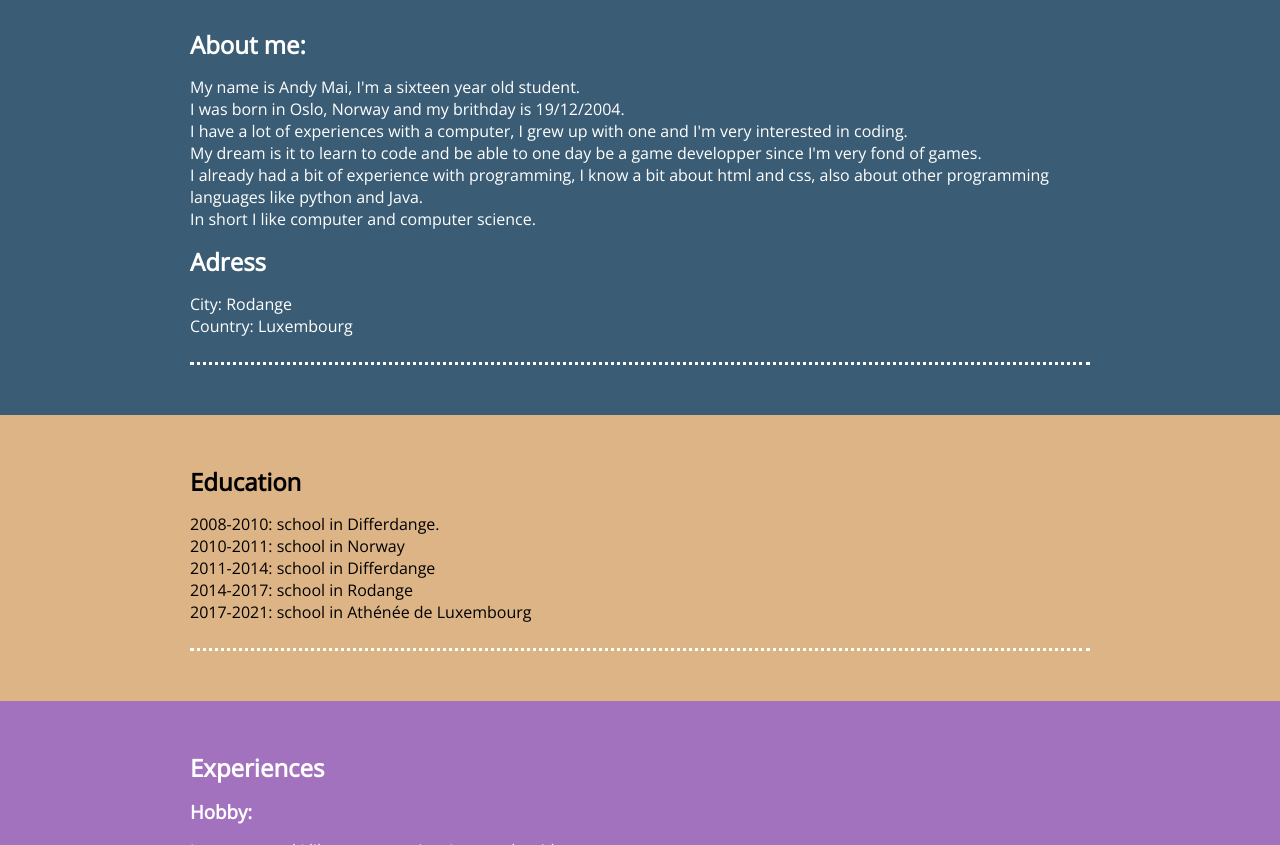
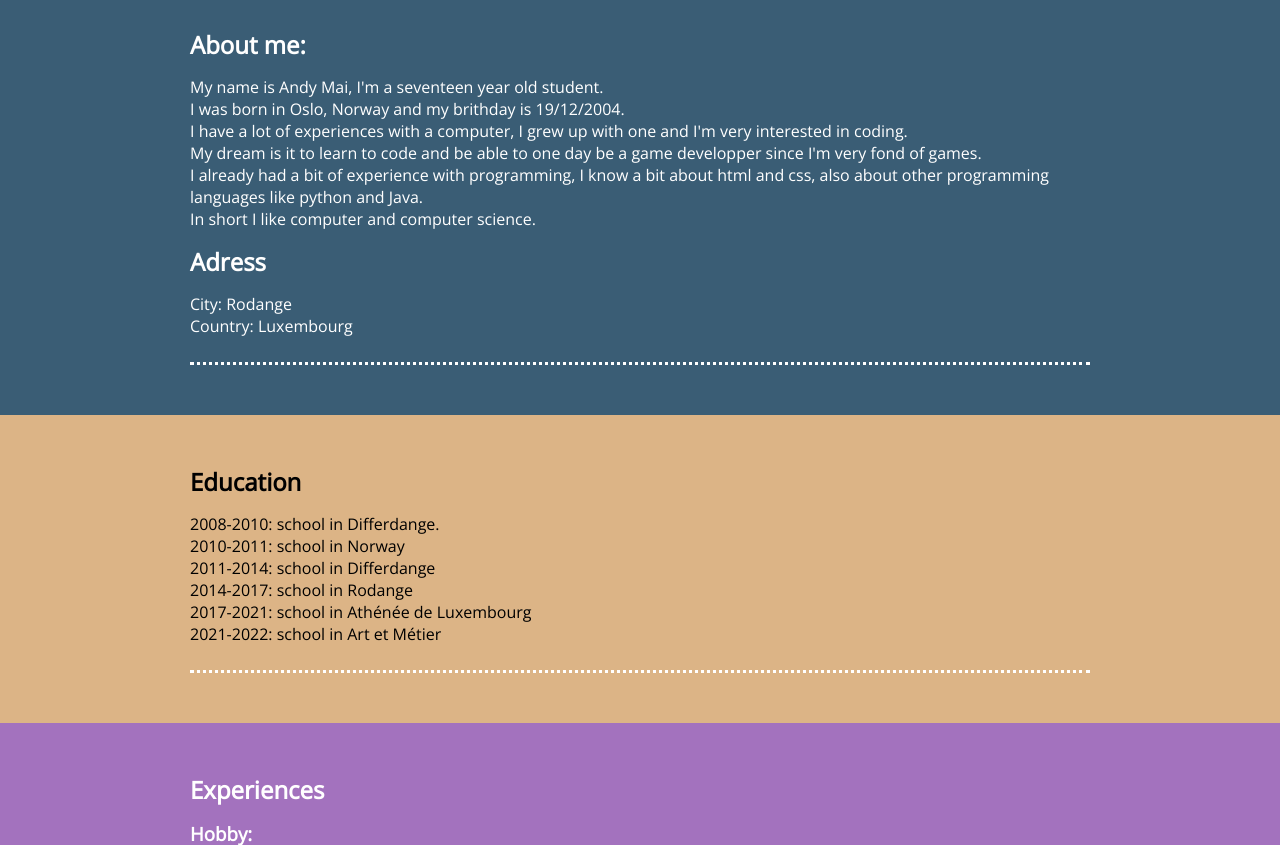
Before and after one commit to GamingDragon1/MaiAndyCv, a website: page index.html in a window 1280 px wide. Shown: the part 554-1399 px from the top of the page. Drawn offline with nearby package versions, Linux system fonts and the light colour scheme; a web font is replaced by a local one.

Commit message:
Update index.html

```diff
--- a/index.html
+++ b/index.html
@@ -34,7 +34,7 @@
         <section class="section1" id="About_me">
             <div class="container">
                 <h2>About me:</h2>
-                <p>My name is Andy Mai, I'm a sixteen year old student.</p>
+                <p>My name is Andy Mai, I'm a seventeen year old student.</p>
                 <p>I was born in Oslo, Norway and my brithday is 19/12/2004.</p>
                 <p>I have a lot of experiences with a computer, I grew up with one and I'm very interested in coding.</p>
                 <p>My dream is it to learn to code and be able to one day be a game developper since I'm very fond of games.</p>
@@ -55,6 +55,7 @@
                     <li>2011-2014: school in Differdange</li>
                     <li>2014-2017: school in Rodange</li>
                     <li>2017-2021: school in Athénée de Luxembourg</li>
+                    <li>2021-2022: school in Art et Métier</li>
                 </ul>
             </div>
         </section>
```
